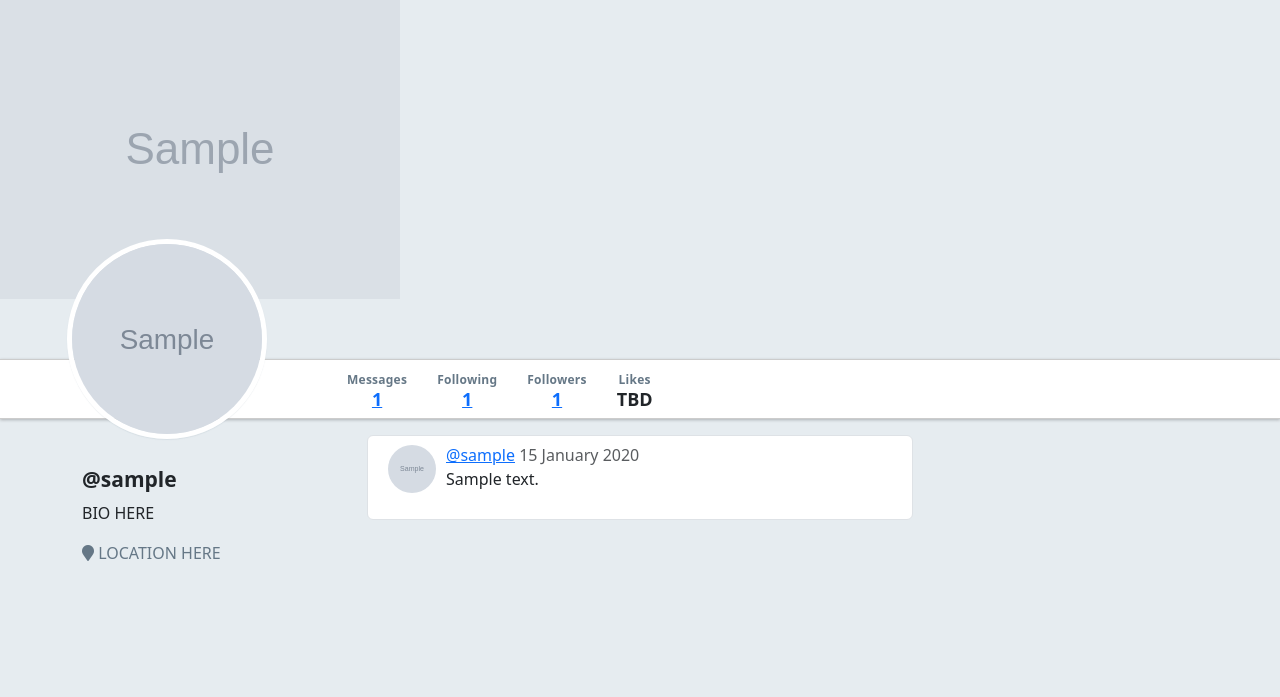
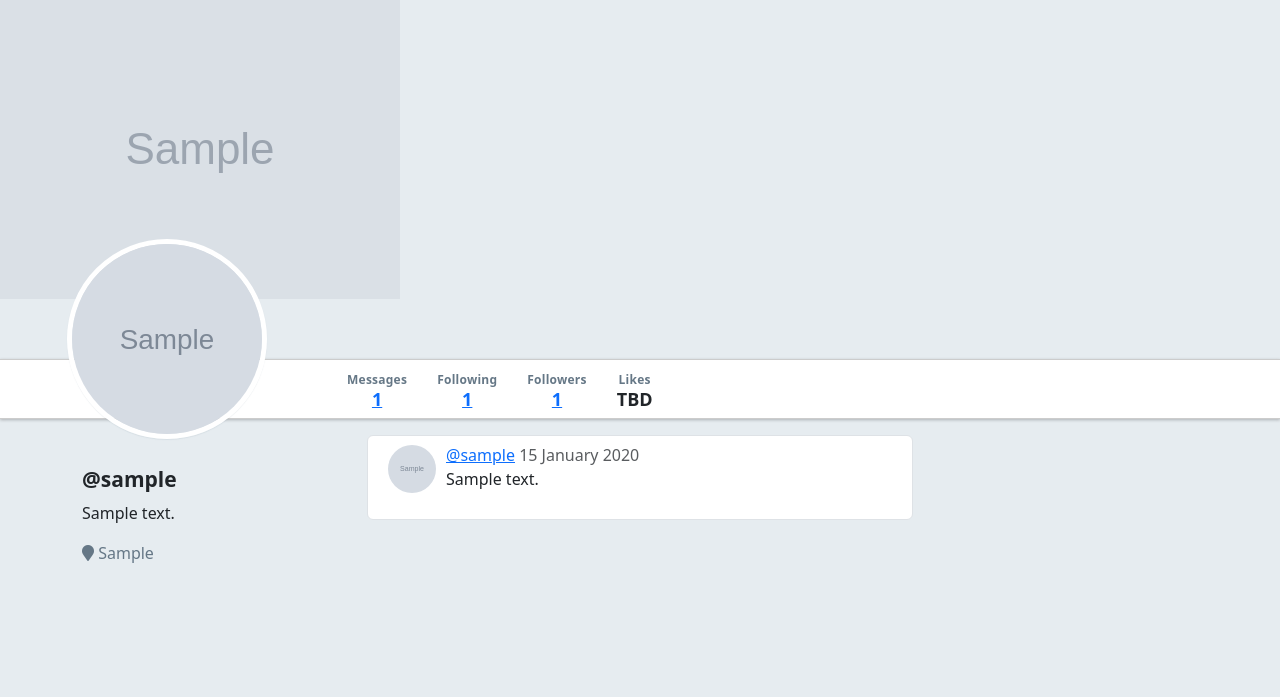
Before and after one commit to iam8/26-Warbler, a Flask app: page /users/1 in a window 1280 px wide. Shown: the part 47-744 px from the top of the page. Run offline with Flask 3, Linux system fonts and the light colour scheme; tables that the repository leaves empty hold one stand-in row (values such as "Sample post"); grey boxes marked "Sample" are stand-in pictures; some libraries are stand-ins or nearby versions.

Commit message:
Display user bio and location

```diff
--- a/templates/users/detail.jinja2
+++ b/templates/users/detail.jinja2
@@ -70,10 +70,10 @@
 <div class="row">
     <div class="col-sm-3">
         <h4 id="sidebar-username">@{{ user.username }}</h4>
-        <p>BIO HERE</p>
+        <p>{{ user.bio }}</p>
         <p class="user-location">
             <span class="fa fa-map-marker"></span>
-            LOCATION HERE
+            {{ user.location }}
         </p>
     </div>
 
```
